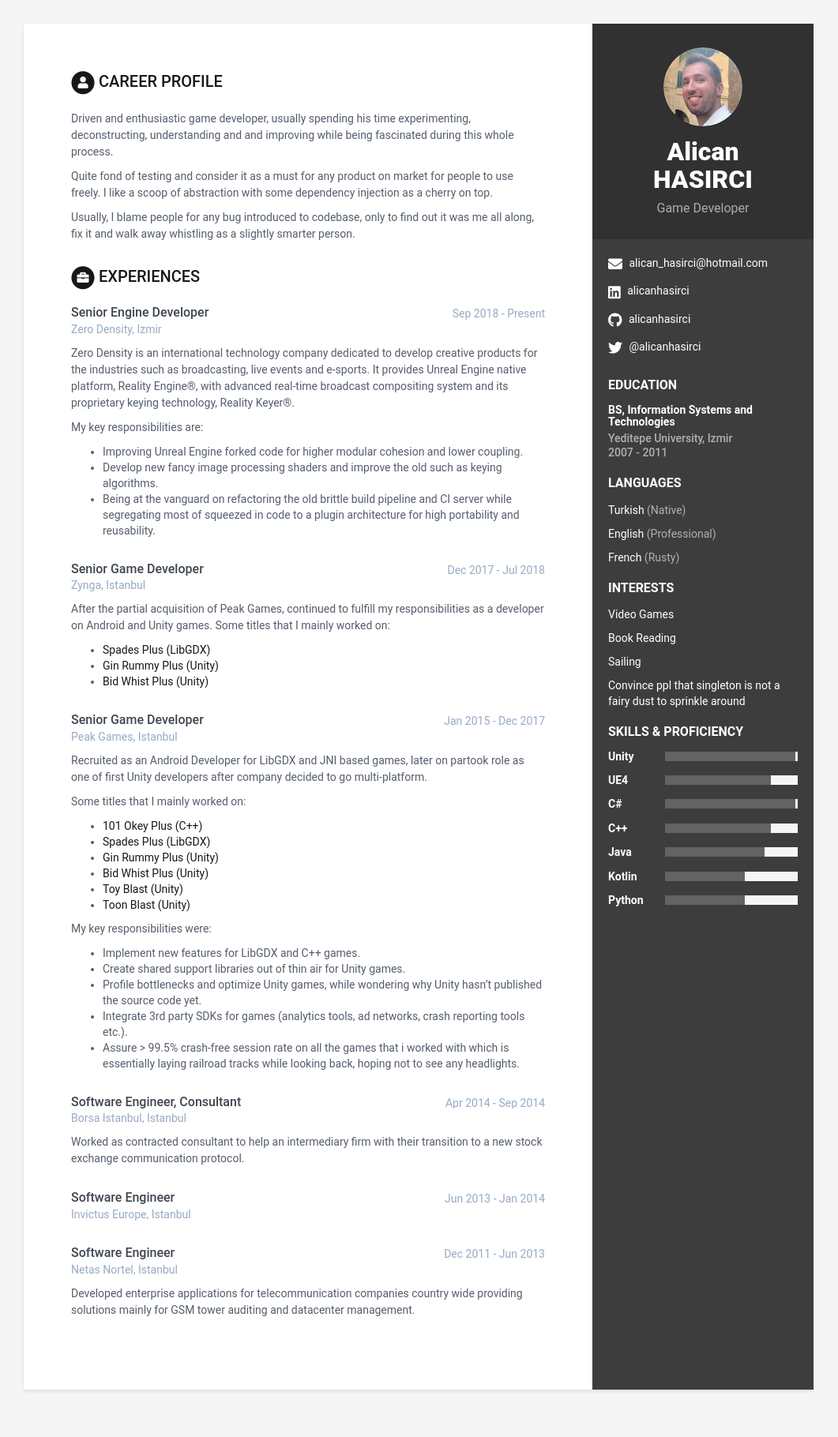
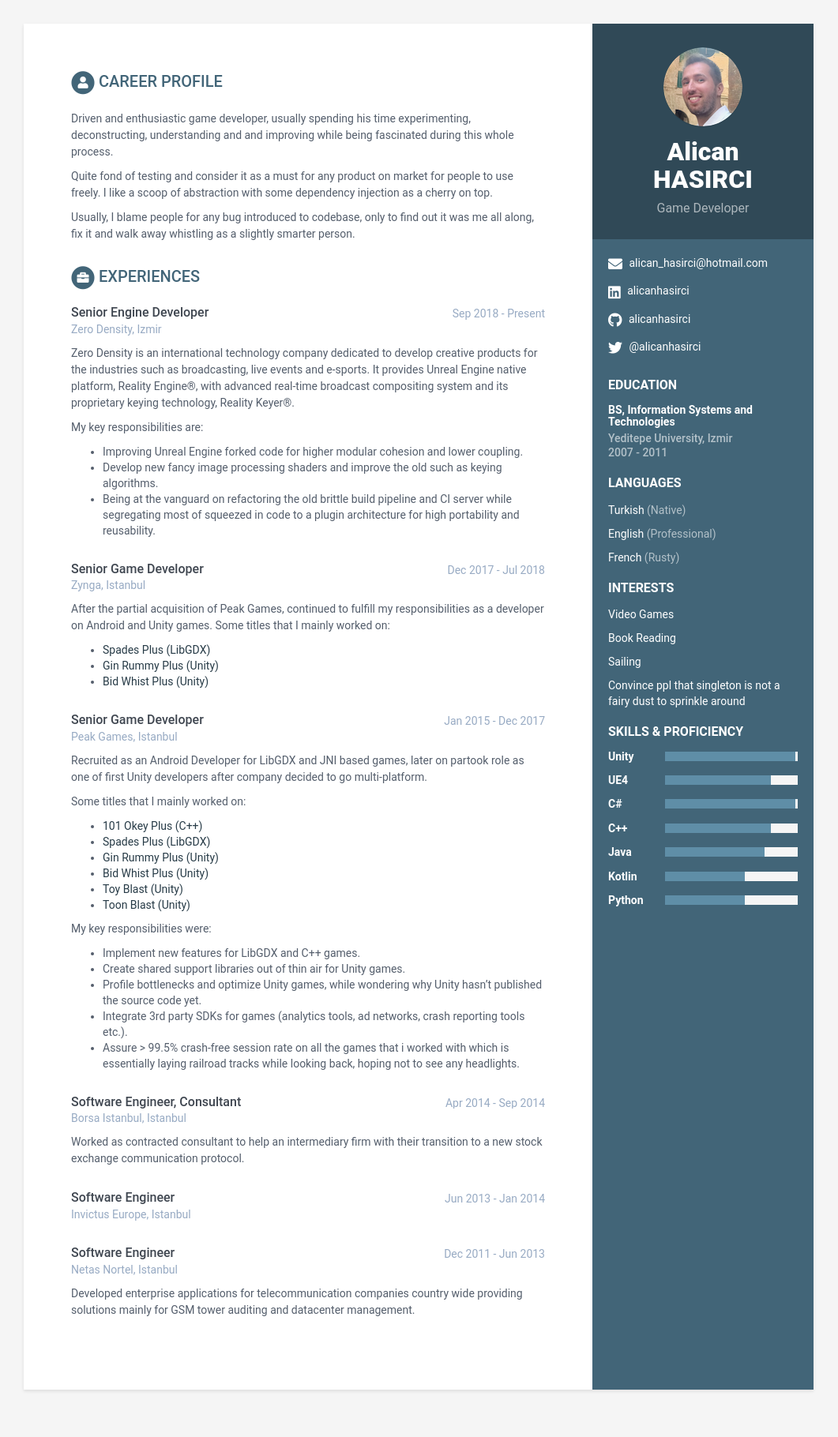
Before and after one commit to AlicanHasirci/alicanhasirci.github.io, a Jekyll site: the page built from index.html, in a window 1280 px wide. Shown: the whole page at 79% size, without its empty margins (110-1171 px from the left). Built offline with Jekyll 4.4.1, drawn with Linux system fonts in a browser that asks for light colours.

Commit message:
Updated colors according to my wife's liking

```diff
--- a/_sass/_base.scss
+++ b/_sass/_base.scss
@@ -49,8 +49,8 @@ p {
     }
     .profile-container {
         padding: 30px;
-        //background: darken($theme-color, 10%);
-        background: rgba(0, 0, 0, 0.2);
+        background: darken($theme-color, 10%);
+        // background: rgba(0, 0, 0, 0.2);
         text-align: center;
         color: #fff;
     }
@@ -164,7 +164,7 @@ p {
         text-transform: uppercase;
         font-size: 20px;
         font-weight: 500;
-        color: darken($theme-color, 15%);
+        color: $theme-color;
         position: relative;
         margin-top: 0;
         margin-bottom: 20px;
--- a/_sass/skins/_ceramic.scss
+++ b/_sass/skins/_ceramic.scss
@@ -1,5 +1,5 @@
 /* styles-6 variables */
-$theme-color: #3d3d3d;
+$theme-color: #426578;
 $text-color: #3F4650;
 $text-color-secondary: #545E6C;
 $text-grey: #97AAC3;
```
